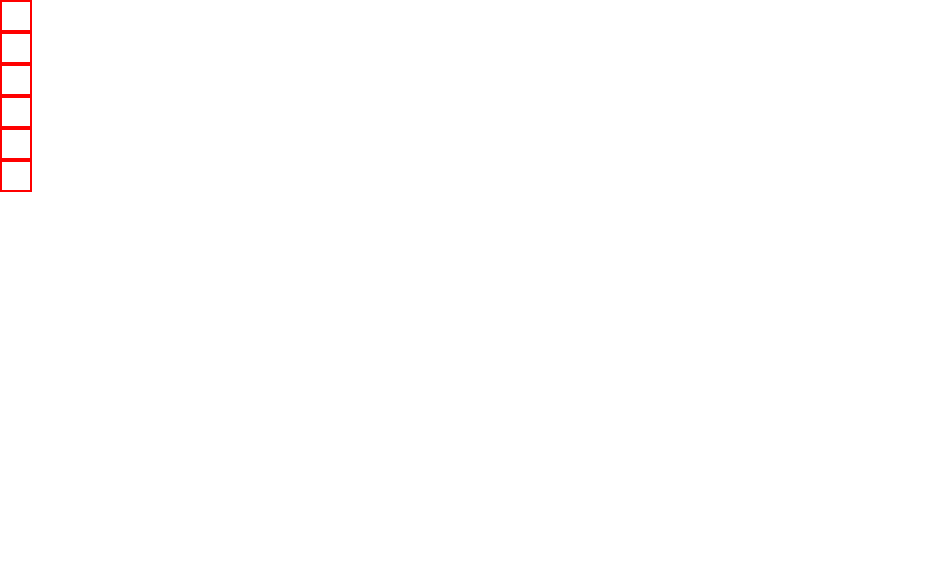
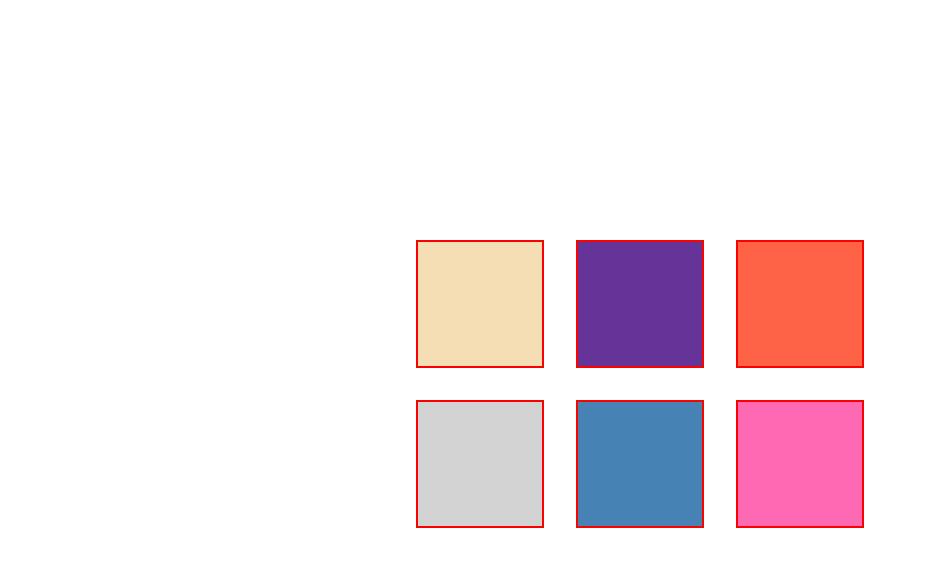
Before and after one commit to phanduong9891/justRepo, a plain HTML site: page index.html in a window 1280 px wide. Shown: the whole page, without its empty margins (0-927 px from the left). Drawn offline with Linux system fonts and the light colour scheme.

Commit message:
add codes

```diff
--- a/index.css
+++ b/index.css
@@ -1,11 +1,52 @@
 * {
-    margin: 0;
-    padding: 0;
-    box-sizing: border-box;
+  margin: 0;
+  padding: 0;
+  box-sizing: border-box;
 }
 
-.container div {
-    height: 2rem;
-    width: 2rem;
-    border: 2px solid red;
+.container {
+  height: 100vh;
+  width: 100vw;
+  display: flex;
+  flex-direction: column;
+  justify-content: center;
+  gap: 2rem;
 }
+
+.row1,
+.row2 {
+  width: 100%;
+  display: flex;
+  justify-content: center;
+  gap: 2rem;
+}
+
+.container div div {
+  height: 8rem;
+  width: 8rem;
+  border: 2px solid red;
+}
+
+#square1 {
+    background-color: wheat;
+}
+
+#square2 {
+    background-color: rebeccapurple;
+}
+
+#square3 {
+    background-color: tomato;
+}
+
+#square4 {
+    background-color: lightgrey;
+}
+
+#square5 {
+    background-color: steelblue;
+}
+
+#square6 {
+    background-color: hotpink;
+}
--- a/index.html
+++ b/index.html
@@ -1,20 +1,26 @@
 <!DOCTYPE html>
 <html lang="en">
-<head>
-    <meta charset="UTF-8">
-    <meta http-equiv="X-UA-Compatible" content="IE=edge">
-    <meta name="viewport" content="width=device-width, initial-scale=1.0">
-    <link rel="stylesheet" href="index.css">
+  <head>
+    <meta charset="UTF-8" />
+    <meta http-equiv="X-UA-Compatible" content="IE=edge" />
+    <meta name="viewport" content="width=device-width, initial-scale=1.0" />
+    <link rel="stylesheet" href="index.css" />
+    <script src="index.js"></script>
     <title>Click square change color background</title>
-</head>
-<body>
+  </head>
+  <body >
     <div class="container">
-        <div class="square1"></div>
-        <div class="square2"></div>
-        <div class="square3"></div>
-        <div class="square4"></div>
-        <div class="square5"></div>
-        <div class="square6"></div>
+      <div class="row1">
+        <div id="square1" onclick="clickChangeColor('square1')"></div>
+        <div id="square2" onclick="clickChangeColor('square2')"></div>
+        <div id="square3" onclick="clickChangeColor('square3')"></div>
+      </div>
+      <div class="row2">
+        <div id="square4" onclick="clickChangeColor('square4')"></div>
+        <div id="square5" onclick="clickChangeColor('square5')"></div>
+        <div id="square6" onclick="clickChangeColor('square6')"></div>
+      </div>
+      <div id="colorName" onclick="changeBackToWhite()"></div>
     </div>
-</body>
+  </body>
 </html>
--- /dev/null
+++ b/index.js
@@ -0,0 +1,14 @@
+function clickChangeColor(id) {
+  const elements = document.getElementById(id);
+  const backgroundColor = window.getComputedStyle(elements).backgroundColor;
+  console.log(backgroundColor);
+  document.getElementsByTagName('BODY')[0].style.backgroundColor = backgroundColor;
+
+  document.getElementById('colorName').innerHTML = backgroundColor;
+
+}
+
+function changeBackToWhite() {
+    document.body.style.backgroundColor = '#ffffff';
+    console.log("asdasd")
+}
```
